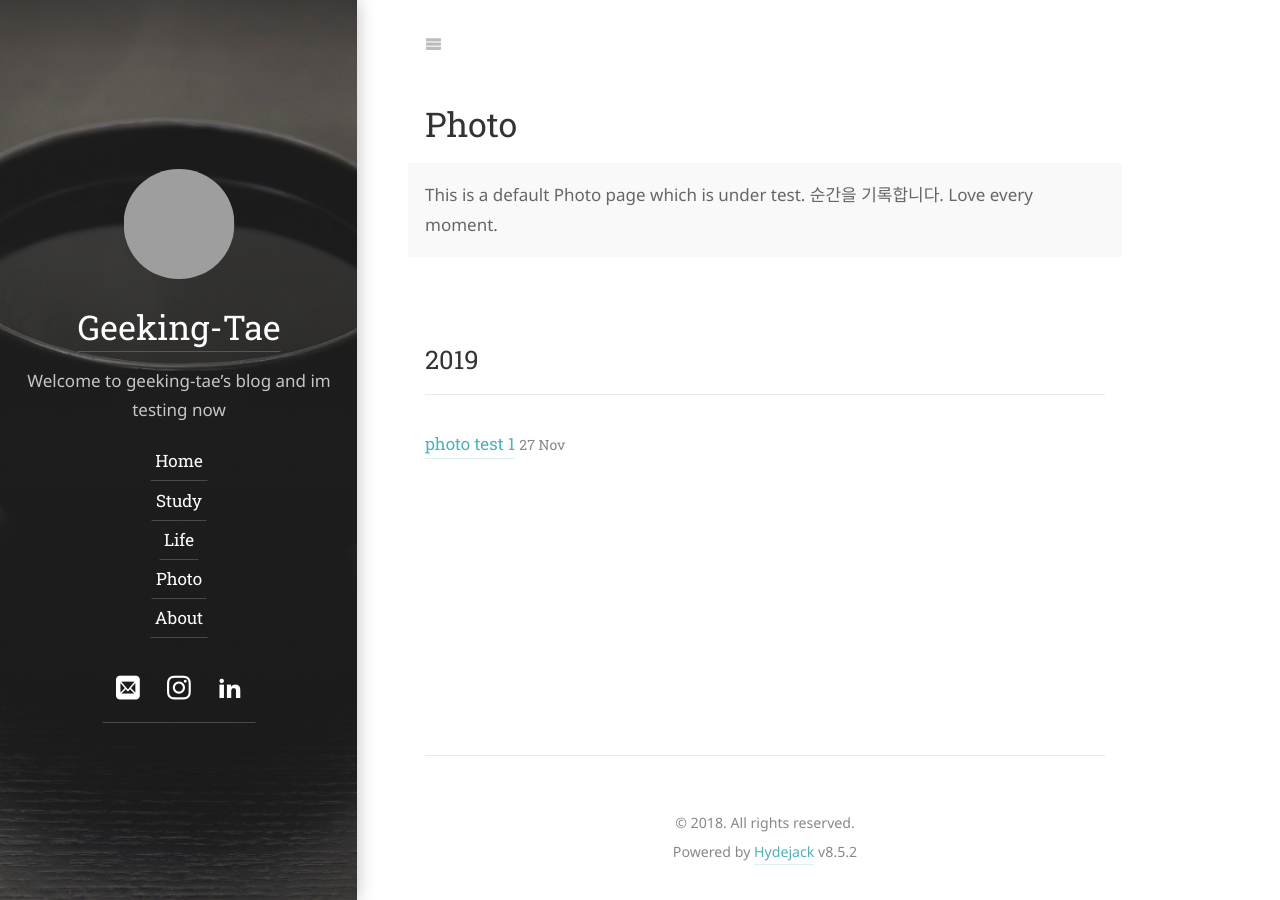
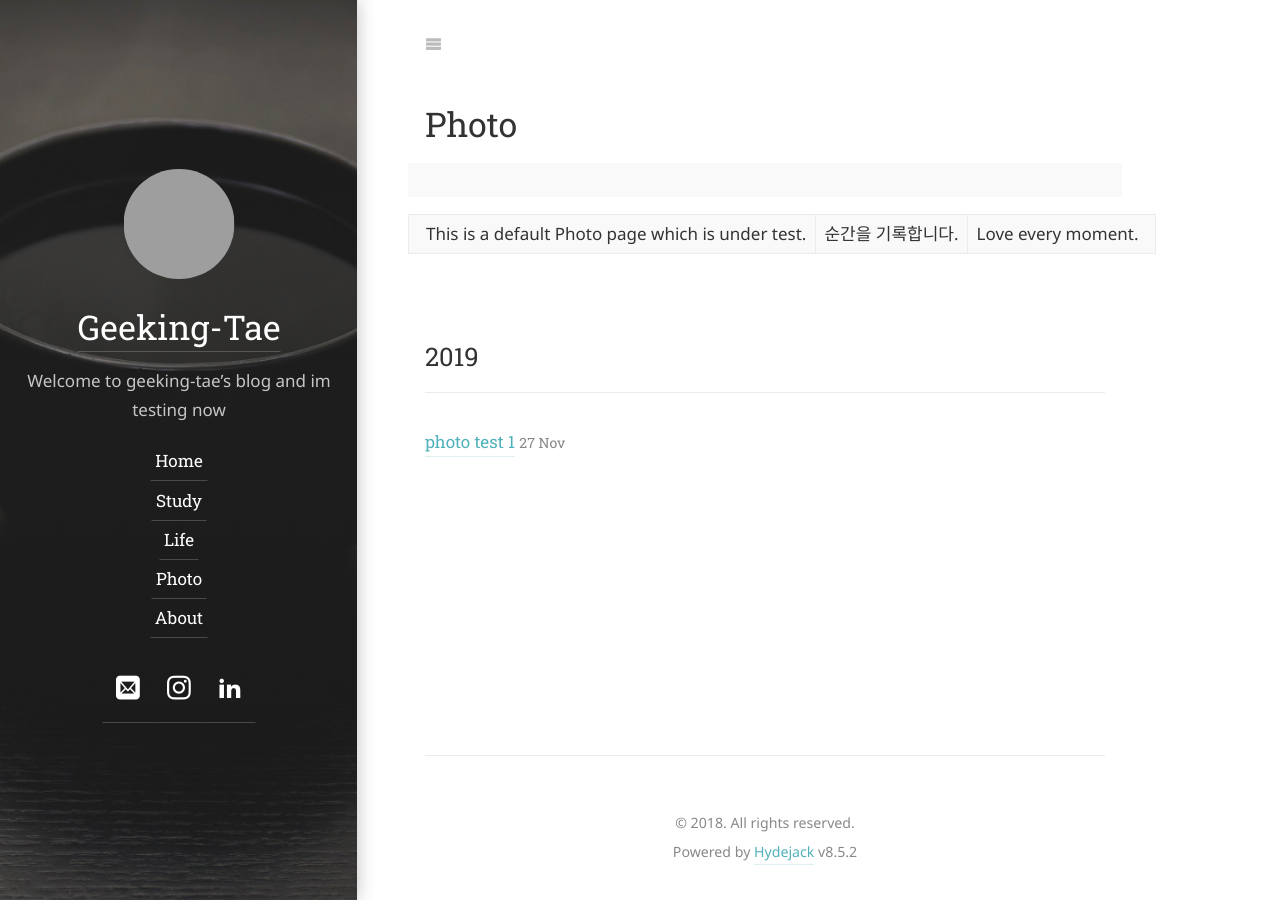
Before and after one commit to taekwondo-ko/geeking-tae.github.io, a Jekyll site: the page built from _featured_categories/photo.md, in a window 1280 px wide. Built offline with Jekyll 4.4.1, drawn with Linux system fonts in a browser that asks for light colours; some web fonts are replaced; grey boxes are pictures that could not be loaded.

Commit message:
theme adaptation

```diff
--- a/_featured_categories/photo.md
+++ b/_featured_categories/photo.md
@@ -5,8 +5,8 @@ slug: photo
 menu: true
 order: 1
 description: >
-  This is a default Photo page which is under test.
-  순간을 기록합니다.
-  Love every moment.
+  This is a default Photo page which is under test.  |
+  순간을 기록합니다.  |
+  Love every moment.  |
 
 ---
```
